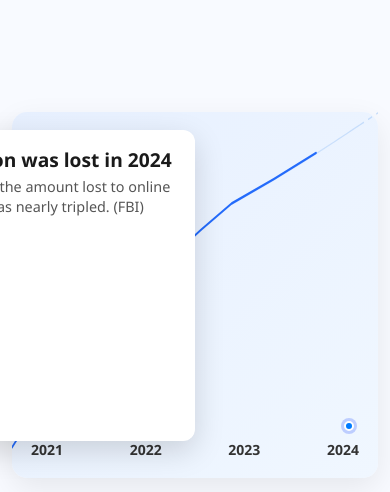
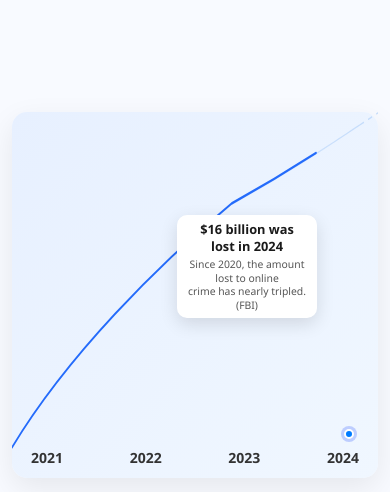
Before and after one commit to Saffron2025/Saffron-Guru, a React (Vite) app in the folder Aura.com/: page / in a window 390 px wide. Shown: the part 3780-4272 px from the top of the page. Built offline with nearby package versions, Linux system fonts and the light colour scheme; no server answers; a web font is replaced by a local one.

Commit message:
some changes

```diff
--- a/Aura.com/src/Components/Footer.css
+++ b/Aura.com/src/Components/Footer.css
@@ -431,93 +431,59 @@ footer, .footer, .aura-footer {
    Graph Data Callout (Responsive)
    ========================= */
 .graph-data-callout {
-  background-color: #fff;
-  border-radius: 12px;
-  box-shadow: 0 10px 30px rgba(0, 0, 0, 0.15);
-  padding: 20px;
+  background: #fff;
+  border-radius: 10px;
+  box-shadow: 0 6px 18px rgba(0, 0, 0, 0.12);
+  padding: 10px 14px;     /* 🔥 Compact padding */
   position: absolute;
-  bottom: 15%;
-  right: 5%;              /* ✅ fixed: always stick to right side */
-  transform: translateX(0);
-  width: 280px;
-  max-width: 90%;      /* ✅ prevent overflow */
-  text-align: left;
-  z-index: 4;
+  top: 30%;
+  left: 60%;
+  transform: translate(-50%, -50%);
+  width: 180px;           /* 🔥 Smaller width */
+  max-width: 75%;
+  text-align: center;
+  z-index: 3;
   animation: fadeInPop 0.5s ease-out forwards;
-}
-
-.graph-data-callout::before {
-  content: '';
-  position: absolute;
-  width: 0;
-  height: 0;
-  border-left: 12px solid transparent;
-  border-right: 12px solid transparent;
-  border-top: 12px solid #fff;
-  bottom: -12px;
-  left: 50%;
-    right: 40px;           /* ✅ pointer bhi right aligned */
-
-  transform: translateX(-50%);
 }
 
 /* Title */
 .callout-title {
-  font-size: 1.2rem;
+  font-size: 0.95rem;      /* 🔥 Smaller title */
   font-weight: 700;
   color: #1a1a1a;
-  margin-bottom: 6px;
+  margin-bottom: 4px;
+  line-height: 1.3;
 }
 
 /* Description */
 .callout-description {
-  font-size: 0.9rem;
+  font-size: 0.75rem;      /* 🔥 Smaller description */
   color: #555;
-  line-height: 1.4;
+  line-height: 1.3;
   margin: 0;
 }
 
-/* --- Tablet (≤ 991px) --- */
+/* Tablet */
 @media (max-width: 991px) {
   .graph-data-callout {
-    left: auto;
-    right: 10px;    /* ✅ right edge ke andar fix */
-    bottom: 10%;
-    width: 240px;
-    padding: 18px;
-  }
-  .graph-data-callout::before {
-    left: auto;
-    right: 30px;   /* ✅ pointer bhi right me */
-    transform: none;
-  }
-}
-
-/* --- Mobile (≤ 767px) --- */
-/* --- Mobile fix for 16B box --- */
+    width: 160px;
+    padding: 8px 12px;
+  }
+  .callout-title { font-size: 0.85rem; }
+  .callout-description { font-size: 0.7rem; }
+}
+
+/* Mobile */
 @media (max-width: 767px) {
   .graph-data-callout {
-    position: absolute;      /* keep it inside graph */
-    top: 5%;                 /* 👈 upar le jao */
-    right: 50%;              /* center align */
-    transform: translateX(50%);
-    width: 90%;
-    max-width: 300px;
-    margin: 0 auto;
-    text-align: center;
-    z-index: 5;              /* 👈 year labels se upar */
-  }
-
-  .graph-data-callout::before {
-    display: none;           /* mobile me pointer chhupa do */
-  }
-
-  /* Year line thoda neeche kar do */
-  .graph-year-line {
-    bottom: 5% !important;
-  }
-}
-
+    width: 140px;
+    padding: 6px 10px;
+    top: 28%;
+    left: 45%;
+  }
+  .callout-title { font-size: 0.8rem; }
+  .callout-description { font-size: 0.65rem; }
+}
 
 /* Add any other global or section-specific styles here if AllSection.css is your main stylesheet */
 /* Ensure other sections also have appropriate responsive padding if not already defined */
```
